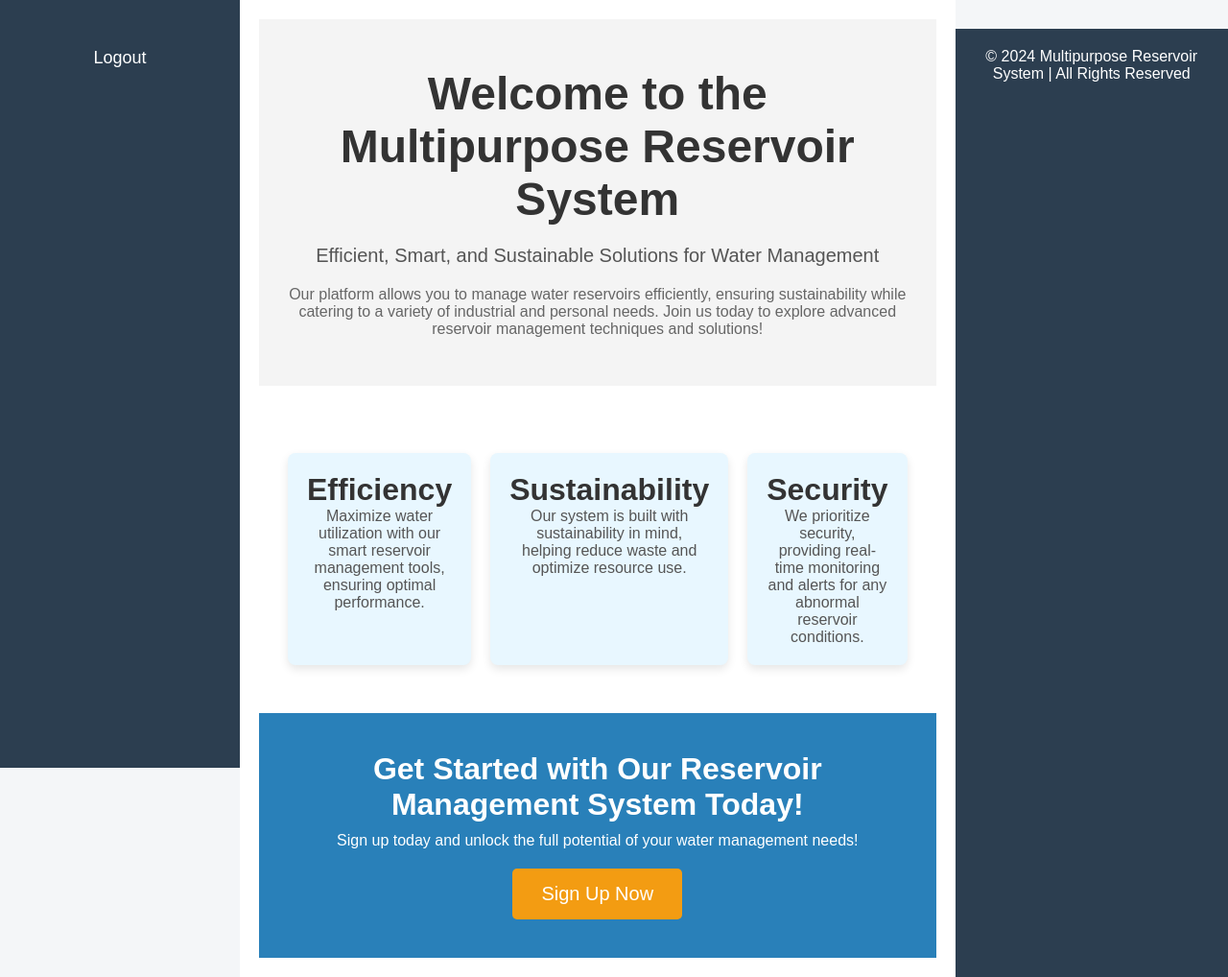
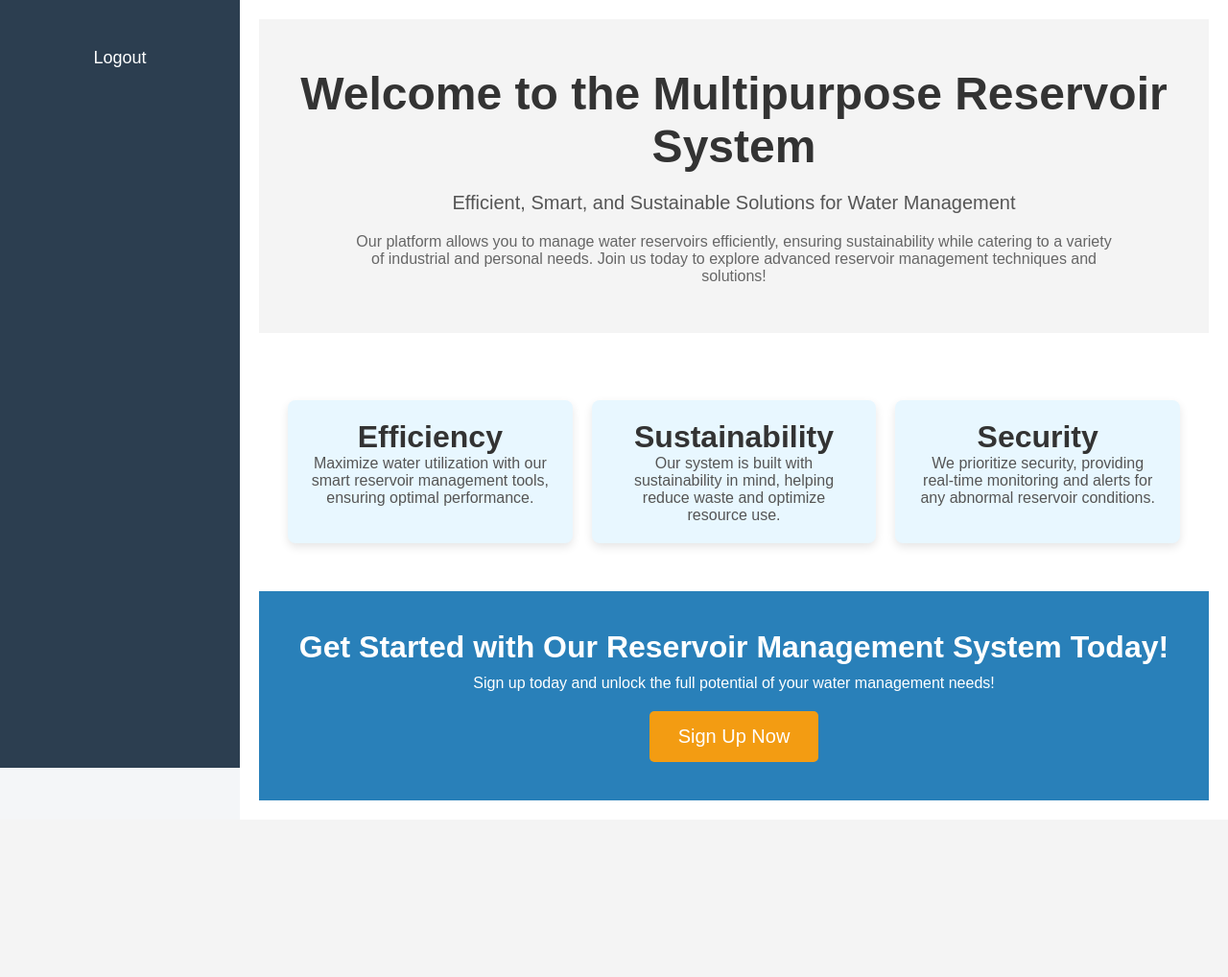
Before and after one commit to harshada2907/majorproject_forked, a Django app: page / in a window 1280 px wide. Shown: the whole page at 96% size. After the commit the page ends 834 px from the top, so only its background shows below. Run offline with Django 5.2, Linux system fonts and the light colour scheme; a user stored in the database is signed in.

Commit message:
Update base.html

```diff
--- a/main project/p1_project/templates/base.html
+++ b/main project/p1_project/templates/base.html
@@ -108,9 +108,6 @@
     {% endblock %}
   </div>
 
-  <div class="footer">
-    <p>&copy; 2024 Multipurpose Reservoir System | All Rights Reserved</p>
-  </div>
 
 </body>
 </html>
```
